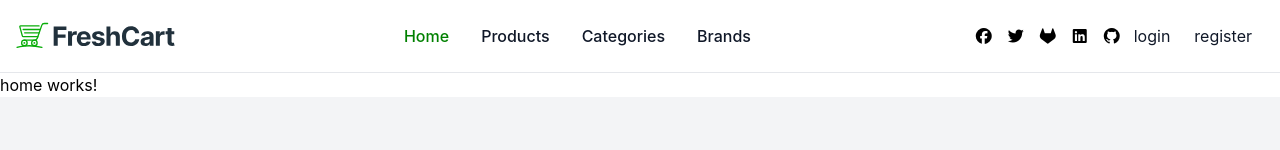
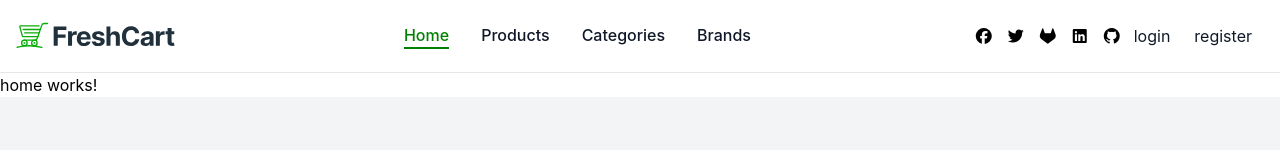
Before and after one commit to Mathew-Samir/e-commerce-angular, an Angular app: page /home in a window 1280 px wide. Shown: the top 150 px of the page. Built offline with nearby package versions, Linux system fonts and the light colour scheme.

Commit message:
fix: 🐛 fix style

```diff
--- a/src/app/layout/navbar/navbar.scss
+++ b/src/app/layout/navbar/navbar.scss
@@ -4,4 +4,8 @@
 
 .active {
   color: green;
+  // background: linear-gradient(#cecece 0%, #a7e090 100%);
+  border-bottom: 2px solid green;
+  // border-top: 2px solid rgb(146, 146, 146);
+  border-radius: 0;
 }
```
